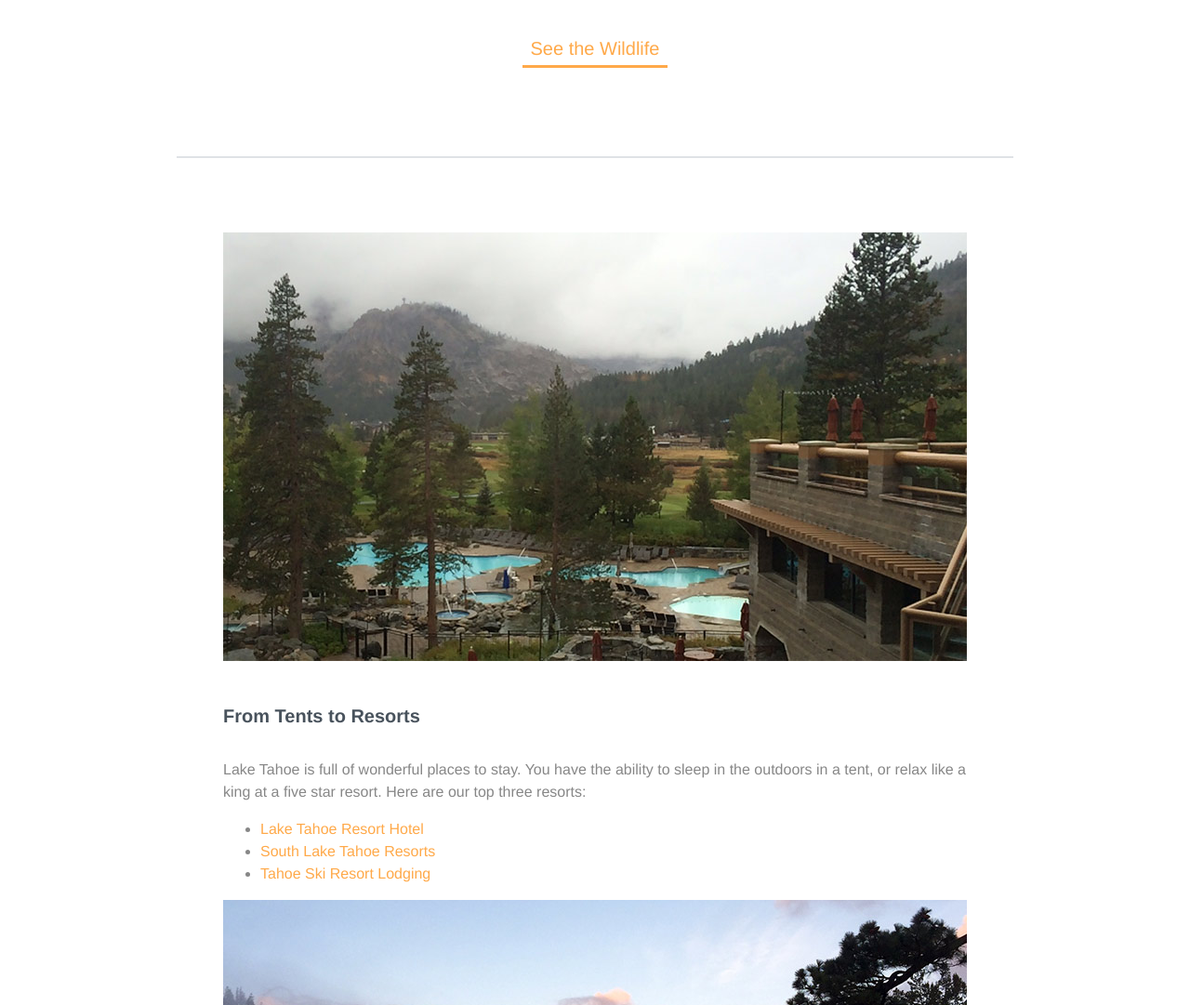
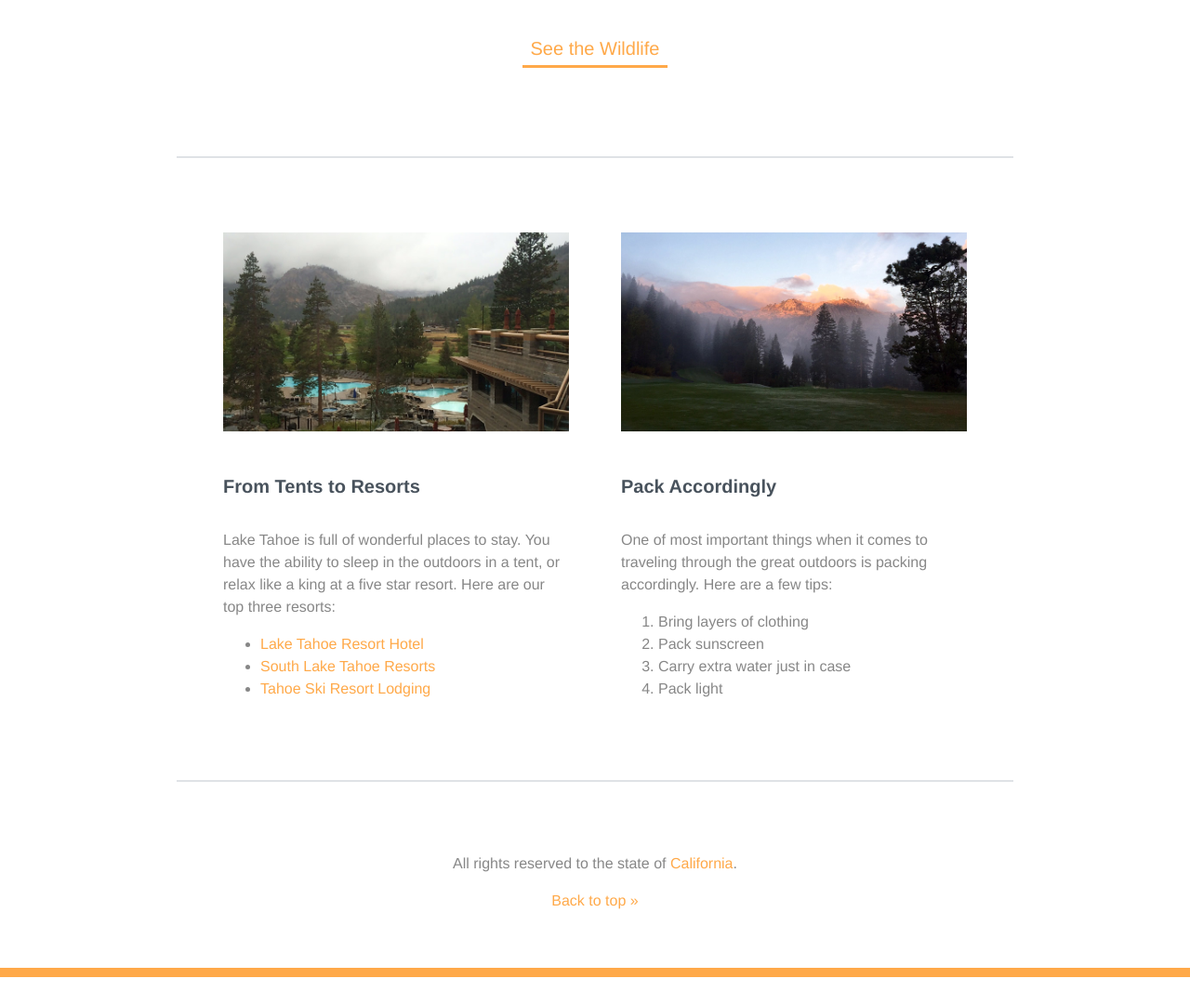
Before and after one commit to llogan382/practice-code, a PHP site: page /intro-css-course-treehouse/index.html in a window 1280 px wide. Shown: the part 1770-2851 px from the top of the page at 93% size. After the commit the page ends 2821 px from the top, so only its background shows below. Run offline with PHP 8.4, Linux system fonts and the light colour scheme.

Commit message:
Adds Float properties and clearfix

```diff
--- a/intro-css-course-treehouse/css/style.css
+++ b/intro-css-course-treehouse/css/style.css
@@ -92,6 +92,7 @@ body {
       padding-top: 80px;
       padding-bottom: 70px;
     border-bottom: 2px solid #dfe2e6;
+    cle
   }
 
   .callout {
@@ -134,3 +135,23 @@ body {
   .arrow {
     width: 50px;
   }
+
+  /* Floated columns--------------------- */
+
+  .resorts, .tips {
+    width: 46.5%;
+  }
+
+  .resorts {
+    float:left;
+  }
+  .tips {
+    float: right;
+  }
+
+  /* float clearfix --------------------- */
+  .group:after {
+    content:"";
+    display: table;
+    clear: both;
+  }
--- a/intro-css-course-treehouse/index.html
+++ b/intro-css-course-treehouse/index.html
@@ -26,8 +26,8 @@
 			<a class="callout" href="#wildlife">See the Wildlife</a>
 		</div><!-- End .primary-content -->
 
-		<div class="secondary-content t-border">
-      <div>
+		<div class="secondary-content t-border group">
+            <div class="resorts">
                 <img src="img/resort.jpg" alt="Resort">
                 <h3>From Tents to Resorts</h3>
                 <p>
@@ -40,7 +40,7 @@
                 </ul>
             </div>
 
-      <div>
+            <div class="tips">
                 <img src="img/mtn-landscape.jpg" alt="Mountain Landscape">
                 <h3>Pack Accordingly</h3>
                 <p>
```
Lines whose indentation alone changed are shown as unchanged.
